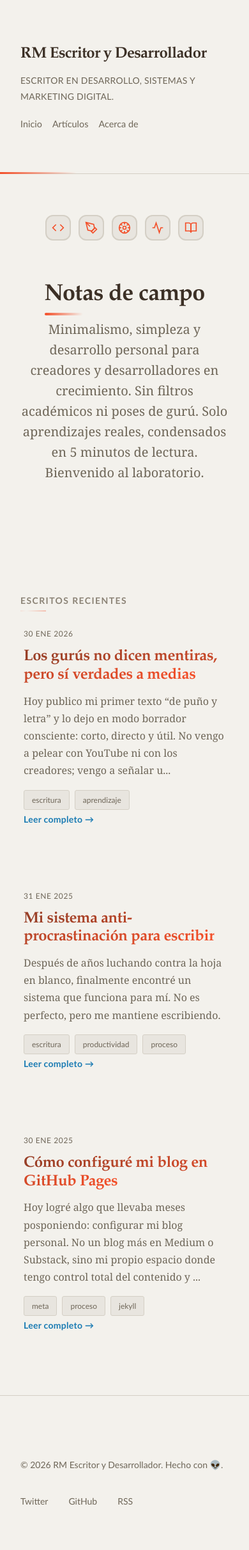
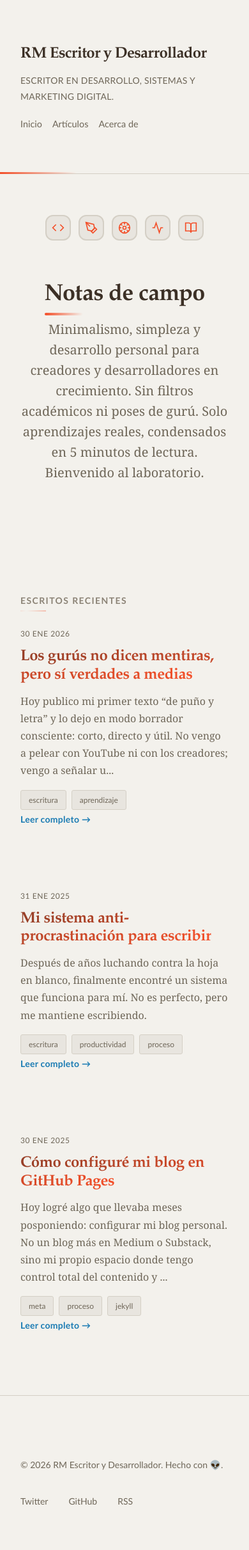
Before and after one commit to renedev0284-creator/renedev0284-creator.github.io, a Jekyll site: the page built from index.html, in a window 390 px wide. Shown: the whole page at 64% size. Built offline with Jekyll 4.4.1, drawn with Linux system fonts in a browser that asks for light colours.

Commit message:
Fix borde izquierdo de post preview

```diff
--- a/assets/css/style.css
+++ b/assets/css/style.css
@@ -682,7 +682,7 @@
   }
 
   .post-preview {
-    padding-left: 5px;
+    padding-left: 0px;
   }
 
   .post-date {
@@ -781,6 +781,7 @@
 .post-preview::before {
   transition: opacity 0.3s ease, transform 0.3s ease;
   transform-origin: top;
+  left:-10px;
 }
 
 .post-preview:hover::before {
```
